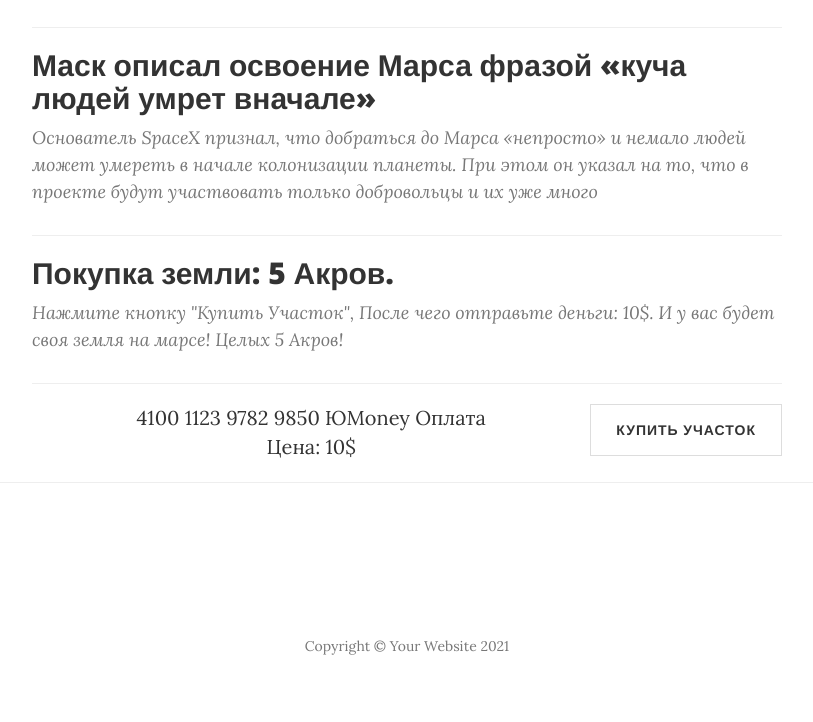
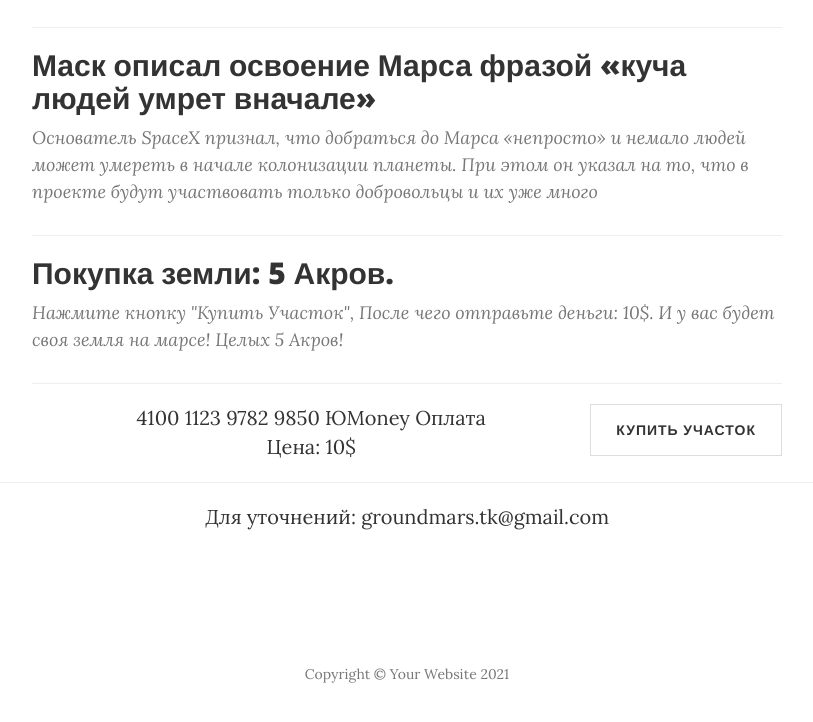
Before and after one commit to GroundMars/GroundMars, a plain HTML site: page index.html in a window 1280 px wide. Shown: the part 1005-1727 px from the top of the page, without its empty margins (233-1046 px from the left). Drawn offline with nearby package versions, Linux system fonts and the light colour scheme.

Commit message:
Add files via upload

```diff
--- a/index.html
+++ b/index.html
@@ -126,7 +126,7 @@
         </div>
     </div>
     <hr>
-
+    <center>Для уточнений: groundmars.tk@gmail.com</center>
     <!-- Footer -->
     <footer>
         <div class="container">
```
